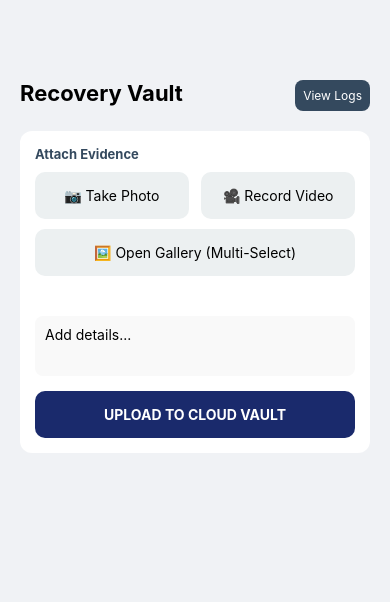
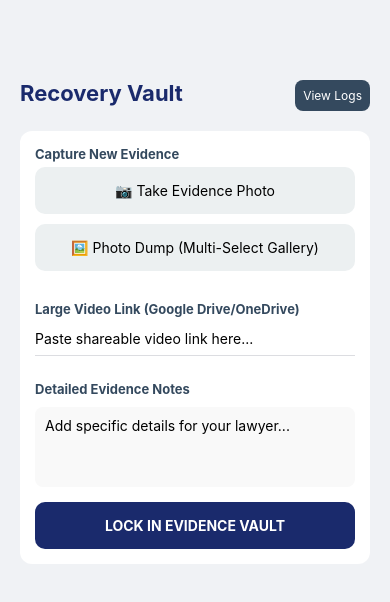
Before and after one commit to D3L3T3R7/recovery-app, a React Native app: screen / in a window 390 px wide. Shown: the top 602 px of the page. Built offline with nearby package versions, Linux system fonts and the light colour scheme.

Commit message:
Finalized High-Res Evidence Vault with Bulk Upload and Video Link Support

```diff
--- a/App.js
+++ b/App.js
@@ -1,8 +1,7 @@
 import React, { useState, useEffect } from 'react';
-import { View, Text, StyleSheet, TouchableOpacity, ScrollView, Alert, TextInput, Image, Modal, ActivityIndicator } from 'react-native';
+import { View, Text, StyleSheet, TouchableOpacity, ScrollView, Alert, TextInput, Image, Modal, ActivityIndicator, Linking } from 'react-native';
 import { registerRootComponent } from 'expo';
 import * as ImagePicker from 'expo-image-picker';
-import * as VideoThumbnails from 'expo-video-thumbnails';
 import { Video } from 'expo-av';
 import AsyncStorage from '@react-native-async-storage/async-storage';
 import { db, storage } from './firebaseConfig';
@@ -13,6 +12,7 @@ function App() {
   const [view, setView] = useState('dashboard');
   const [currentHelper, setCurrentHelper] = useState('Chris');
   const [sessionNotes, setSessionNotes] = useState('');
+  const [videoLink, setVideoLink] = useState(''); // NEW: External Video Link state
   const [isUploading, setIsUploading] = useState(false);
 
   const [localMedia, setLocalMedia] = useState([]);
@@ -27,76 +27,45 @@ function App() {
     getName();
   }, []);
 
-  const generateThumbnail = async (videoUri) => {
-    try {
-      const { uri } = await VideoThumbnails.getThumbnailAsync(videoUri, { time: 1000 });
-      return uri;
-    } catch (e) { console.warn(e); return null; }
-  };
-
   const removeMedia = (indexToRemove) => {
     setLocalMedia(localMedia.filter((_, index) => index !== indexToRemove));
   };
 
-  // NEW: Handle multiple selections
   const pickMedia = async () => {
     let result = await ImagePicker.launchImageLibraryAsync({
-      mediaTypes: ImagePicker.MediaTypeOptions.All,
-      allowsMultipleSelection: true, // ENABLED MULTI-SELECT
-      selectionLimit: 10, // Cap at 10 at a time for stability
-      quality: 1,
+      mediaTypes: ImagePicker.MediaTypeOptions.Images, // Optimized for photos primarily
+      allowsMultipleSelection: true,
+      selectionLimit: 15,
+      quality: 0.8, // Slightly lower for faster upload on shaky connections
     });
 
     if (!result.canceled) {
-      const newItems = [];
-      for (const asset of result.assets) {
-        let thumbnail = null;
-        if (asset.type === 'video') {
-          thumbnail = await generateThumbnail(asset.uri);
-        }
-        newItems.push({ uri: asset.uri, type: asset.type, thumbnail });
-      }
+      const newItems = result.assets.map(asset => ({ uri: asset.uri, type: asset.type }));
       setLocalMedia([...localMedia, ...newItems]);
     }
   };
 
   const takePhoto = async () => {
-    let result = await ImagePicker.launchCameraAsync({ mediaTypes: ImagePicker.MediaTypeOptions.Images, quality: 1 });
+    let result = await ImagePicker.launchCameraAsync({ mediaTypes: ImagePicker.MediaTypeOptions.Images, quality: 0.8 });
     if (!result.canceled) {
-      setLocalMedia([...localMedia, { uri: result.assets[0].uri, type: result.assets[0].type, thumbnail: null }]);
-    }
-  };
-
-  const recordVideo = async () => {
-    let result = await ImagePicker.launchCameraAsync({
-      mediaTypes: ImagePicker.MediaTypeOptions.Videos,
-      videoMaxDuration: 60,
-      quality: 1,
-    });
-    if (!result.canceled) {
-      const asset = result.assets[0];
-      const thumbnail = await generateThumbnail(asset.uri);
-      setLocalMedia([...localMedia, { uri: asset.uri, type: asset.type, thumbnail }]);
+      setLocalMedia([...localMedia, { uri: result.assets[0].uri, type: result.assets[0].type }]);
     }
   };
 
   const handleSave = async () => {
-    if (localMedia.length === 0 && !sessionNotes) return;
+    if (localMedia.length === 0 && !sessionNotes && !videoLink) return;
     setIsUploading(true);
     try {
       const uploadedUrls = [];
       for (const item of localMedia) {
-        // REVERTED TO SIMPLER UPLOAD METHOD (More reliable on bad connections for smaller files)
         const response = await fetch(item.uri);
         const blob = await response.blob();
-
-        const extension = item.type === 'video' ? 'mp4' : 'jpg';
-        const filename = `evidence/${Date.now()}_${Math.random().toString(36).substring(7)}.${extension}`;
+        const filename = `evidence/${Date.now()}_${Math.random().toString(36).substring(7)}.jpg`;
         const storageRef = ref(storage, filename);
 
         await uploadBytes(storageRef, blob);
         const url = await getDownloadURL(storageRef);
-        uploadedUrls.push({ url, type: item.type });
+        uploadedUrls.push({ url, type: 'image' });
       }
 
       const logId = `log_${Date.now()}`;
@@ -104,15 +73,15 @@ function App() {
         user: currentHelper,
         timestamp: new Date().toISOString(),
         notes: sessionNotes,
+        externalVideo: videoLink, // Save the Google Drive link
         mediaLinks: uploadedUrls,
-        logType: 'Media Evidence'
+        logType: 'Professional Evidence'
       });
 
-      Alert.alert("Vault Locked", "Evidence has been securely uploaded.");
-      setLocalMedia([]);
-      setSessionNotes('');
+      Alert.alert("Locked in Vault", "High-res photos and links secured.");
+      setLocalMedia([]); setSessionNotes(''); setVideoLink('');
     } catch (e) {
-      Alert.alert("Upload Error", `Connection failed. Details: ${e.message}`);
+      Alert.alert("Upload Error", "Connection timed out. Try fewer photos at once.");
     }
     setIsUploading(false);
   };
@@ -138,33 +107,30 @@ function App() {
             <View key={log.id} style={styles.historyCard}>
               <Text style={styles.historyDate}>{new Date(log.timestamp).toLocaleDateString('en-CA')}</Text>
               <Text style={styles.historyNotes}>"{log.notes}"</Text>
+
+              {log.externalVideo ? (
+                <TouchableOpacity style={styles.linkBtn} onPress={() => Linking.openURL(log.externalVideo)}>
+                  <Text style={styles.linkBtnText}>🔗 Open Linked Video Evidence</Text>
+                </TouchableOpacity>
+              ) : null}
+
               <ScrollView horizontal style={{ marginTop: 10 }}>
                 {log.mediaLinks && log.mediaLinks.map((item, index) => (
                   <TouchableOpacity key={index} onPress={() => setSelectedMedia(item)}>
-                    {item.type === 'video' ? (
-                      <View style={styles.videoContainer}>
-                        <Video source={{ uri: item.url }} style={styles.miniPreview} resizeMode="cover" shouldPlay={false} isMuted={true} />
-                        <View style={styles.playIconOverlay}><Text style={styles.playIcon}>▶️</Text></View>
-                      </View>
-                    ) : (
-                      <Image source={{ uri: item.url }} style={styles.miniPreview} />
-                    )}
+                    <Image source={{ uri: item.url }} style={styles.miniPreview} />
                   </TouchableOpacity>
                 ))}
               </ScrollView>
             </View>
           ))}
+          <View style={{height: 60}} />
         </ScrollView>
 
         <Modal visible={selectedMedia !== null} transparent={true}>
           <View style={styles.modalView}>
-            {selectedMedia?.type === 'video' ? (
-              <Video source={{ uri: selectedMedia.url }} useNativeControls shouldPlay style={styles.fullImage} resizeMode="contain" />
-            ) : (
-              <Image source={{ uri: selectedMedia?.url }} style={styles.fullImage} resizeMode="contain" />
-            )}
+            <Image source={{ uri: selectedMedia?.url }} style={styles.fullImage} resizeMode="contain" />
             <TouchableOpacity style={styles.closeBtn} onPress={() => setSelectedMedia(null)}>
-              <Text style={styles.closeText}>CLOSE MEDIA</Text>
+              <Text style={styles.closeText}>CLOSE PHOTO</Text>
             </TouchableOpacity>
           </View>
         </Modal>
@@ -180,24 +146,18 @@ function App() {
       </View>
 
       <View style={styles.card}>
-        <Text style={styles.cardTitle}>Attach Evidence</Text>
-        <View style={styles.evidenceRow}>
-          <TouchableOpacity style={styles.evidenceBtn} onPress={takePhoto}><Text>📷 Take Photo</Text></TouchableOpacity>
-          <TouchableOpacity style={styles.evidenceBtn} onPress={recordVideo}><Text>🎥 Record Video</Text></TouchableOpacity>
-        </View>
-        <TouchableOpacity style={[styles.evidenceBtn, {width: '100%', marginTop: 10}]} onPress={pickMedia}><Text>🖼️ Open Gallery (Multi-Select)</Text></TouchableOpacity>
+        <Text style={styles.cardTitle}>Capture New Evidence</Text>
+        <TouchableOpacity style={[styles.evidenceBtn, {width: '100%', marginBottom: 10}]} onPress={takePhoto}>
+          <Text>📷 Take Evidence Photo</Text>
+        </TouchableOpacity>
+        <TouchableOpacity style={[styles.evidenceBtn, {width: '100%'}]} onPress={pickMedia}>
+          <Text>🖼️ Photo Dump (Multi-Select Gallery)</Text>
+        </TouchableOpacity>
 
         <ScrollView horizontal style={{ marginVertical: 15 }}>
           {localMedia.map((item, index) => (
             <View key={index} style={styles.thumbnailContainer}>
-              {item.type === 'video' ? (
-                <View style={styles.videoContainer}>
-                  <Image source={{ uri: item.thumbnail }} style={styles.miniPreview} />
-                  <View style={styles.playIconOverlay}><Text style={styles.playIcon}>▶️</Text></View>
-                </View>
-              ) : (
-                <Image source={{ uri: item.uri }} style={styles.miniPreview} />
-              )}
+              <Image source={{ uri: item.uri }} style={styles.miniPreview} />
               <TouchableOpacity style={styles.deleteButton} onPress={() => removeMedia(index)}>
                 <Text style={styles.deleteButtonText}>✕</Text>
               </TouchableOpacity>
@@ -205,19 +165,24 @@ function App() {
           ))}
         </ScrollView>
 
-        <TextInput style={styles.notesInput} placeholder="Add details..." multiline value={sessionNotes} onChangeText={setSessionNotes} />
+        <Text style={styles.cardTitle}>Large Video Link (Google Drive/OneDrive)</Text>
+        <TextInput style={styles.input} placeholder="Paste shareable video link here..." value={videoLink} onChangeText={setVideoLink} />
+
+        <Text style={[styles.cardTitle, {marginTop: 15}]}>Detailed Evidence Notes</Text>
+        <TextInput style={styles.notesInput} placeholder="Add specific details for your lawyer..." multiline value={sessionNotes} onChangeText={setSessionNotes} />
 
         {isUploading ? (
           <View style={styles.loadingContainer}>
             <ActivityIndicator size="large" color="#1a2a6c" />
-            <Text style={styles.loadingText}>Uploading evidence to secure vault...</Text>
+            <Text style={styles.loadingText}>Uploading high-res evidence...</Text>
           </View>
         ) : (
           <TouchableOpacity style={styles.saveBtn} onPress={handleSave}>
-            <Text style={styles.saveBtnText}>UPLOAD TO CLOUD VAULT</Text>
+            <Text style={styles.saveBtnText}>LOCK IN EVIDENCE VAULT</Text>
           </TouchableOpacity>
         )}
       </View>
+      <View style={{height: 60}} />
     </ScrollView>
   );
 }
@@ -225,23 +190,22 @@ function App() {
 const styles = StyleSheet.create({
   container: { flex: 1, backgroundColor: '#f0f2f5', padding: 20 },
   header: { marginTop: 60, marginBottom: 20, flexDirection: 'row', justifyContent: 'space-between' },
-  title: { fontSize: 22, fontWeight: 'bold' },
+  title: { fontSize: 22, fontWeight: 'bold', color: '#1a2a6c' },
   backButton: { color: '#3498db', fontWeight: 'bold' },
   card: { backgroundColor: '#fff', padding: 15, borderRadius: 12, elevation: 3 },
-  cardTitle: { fontSize: 13, fontWeight: 'bold', color: '#34495e', marginBottom: 10 },
-  evidenceRow: { flexDirection: 'row', justifyContent: 'space-between' },
-  evidenceBtn: { backgroundColor: '#ecf0f1', padding: 15, borderRadius: 10, width: '48%', alignItems: 'center', justifyContent: 'center' },
+  cardTitle: { fontSize: 13, fontWeight: 'bold', color: '#34495e', marginBottom: 5 },
+  input: { borderBottomWidth: 1, borderColor: '#dcdde1', paddingVertical: 8, fontSize: 14, marginBottom: 10 },
+  evidenceBtn: { backgroundColor: '#ecf0f1', padding: 15, borderRadius: 10, alignItems: 'center' },
   thumbnailContainer: { position: 'relative', marginRight: 15, marginTop: 5 },
   miniPreview: { width: 100, height: 100, borderRadius: 8, backgroundColor: '#eee' },
-  videoContainer: { position: 'relative', width: 100, height: 100 },
   deleteButton: { position: 'absolute', top: -8, right: -8, backgroundColor: '#e74c3c', width: 22, height: 22, borderRadius: 11, justifyContent: 'center', alignItems: 'center', zIndex: 10, borderWidth: 1.5, borderColor: '#fff' },
   deleteButtonText: { color: '#fff', fontWeight: 'bold', fontSize: 10 },
-  playIconOverlay: { position: 'absolute', top: 0, left: 0, right: 0, bottom: 0, justifyContent: 'center', alignItems: 'center', backgroundColor: 'rgba(0,0,0,0.3)', borderRadius: 8 },
-  playIcon: { fontSize: 30 },
-  notesInput: { backgroundColor: '#f9f9f9', borderRadius: 8, padding: 10, height: 60, marginTop: 10 },
+  notesInput: { backgroundColor: '#f9f9f9', borderRadius: 8, padding: 10, height: 80, marginTop: 5 },
   saveBtn: { backgroundColor: '#1a2a6c', padding: 15, borderRadius: 10, alignItems: 'center', marginTop: 15 },
   saveBtnText: { color: '#fff', fontWeight: 'bold' },
-  loadingContainer: { alignItems: 'center', marginTop: 15, height: 50, justifyContent: 'center' },
+  linkBtn: { backgroundColor: '#f1f2f6', padding: 10, borderRadius: 8, marginVertical: 10, borderWidth: 1, borderColor: '#3498db' },
+  linkBtnText: { color: '#3498db', fontWeight: 'bold', fontSize: 13 },
+  loadingContainer: { alignItems: 'center', marginTop: 15 },
   loadingText: { marginTop: 10, color: '#7f8c8d', fontWeight: 'bold' },
   historyBtn: { backgroundColor: '#34495e', padding: 8, borderRadius: 8 },
   historyBtnText: { color: '#fff', fontSize: 12 },
```
